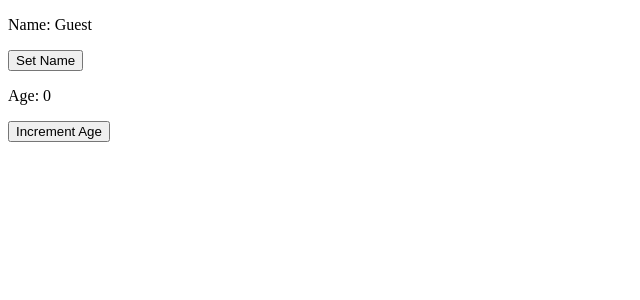
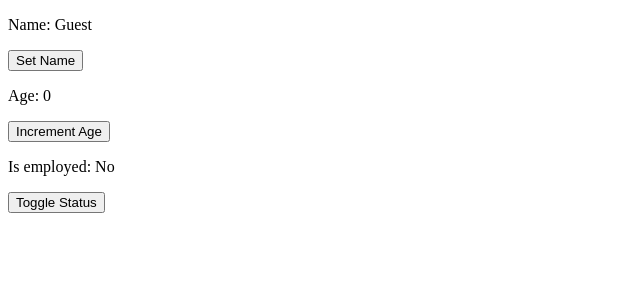
Before and after one commit to NajeebSultan/my-react-app, a React (Vite) app in the folder my-react-app/: page / in a window 1280 px wide. Shown: the top 300 px of the page, without its empty margins (0-640 px from the left). Built offline with nearby package versions, Linux system fonts and the light colour scheme.

Commit message:
Make a boolean of isEmployed setter

```diff
--- a/my-react-app/src/MyComponent.jsx
+++ b/my-react-app/src/MyComponent.jsx
@@ -3,6 +3,7 @@ function MyComponent(){
 
   const [name , setName] = useState("Guest");
   const [age, setAge] = useState(0);
+  const [isEmployed , setIsEmpoyed] = useState(false);
 
   const updateName = () => {
       setName ("Spongebob");
@@ -11,13 +12,19 @@ function MyComponent(){
     setAge(age + 1);
   }
 
+  const toggleEmployedStatus = () => {
+    setIsEmpoyed(!isEmployed);
+  }
   return( <div>
     <p>Name: {name}</p>
     <button onClick={updateName}>Set Name</button>
 
-
       <p>Age: {age}</p>
       <button onClick={incrementAge}>Increment Age</button>
+
+      <p>Is employed: {isEmployed ? "yes" : "No"}</p>
+    <button onClick={toggleEmployedStatus}>Toggle Status</button>
+
     </div>
 
 );
```
